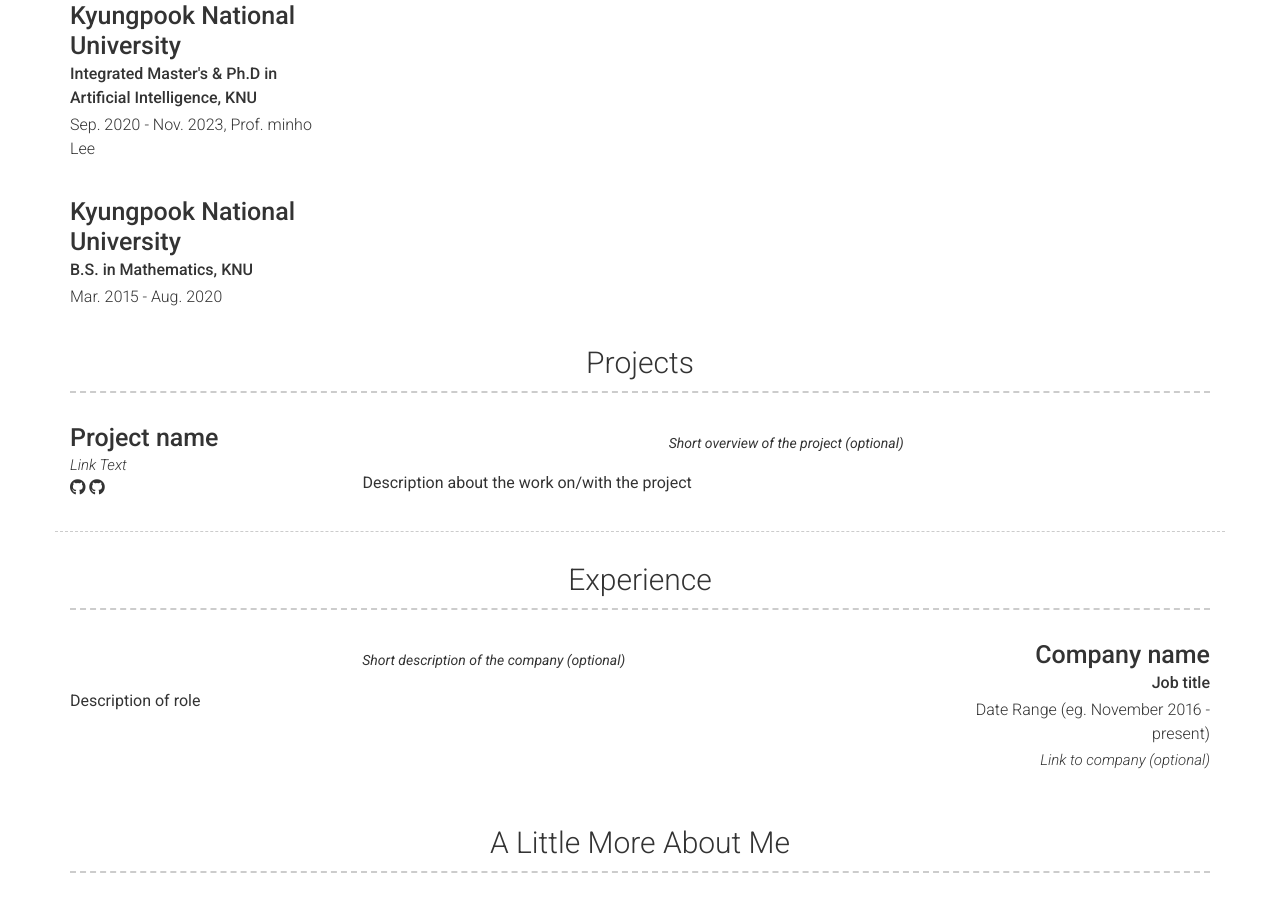
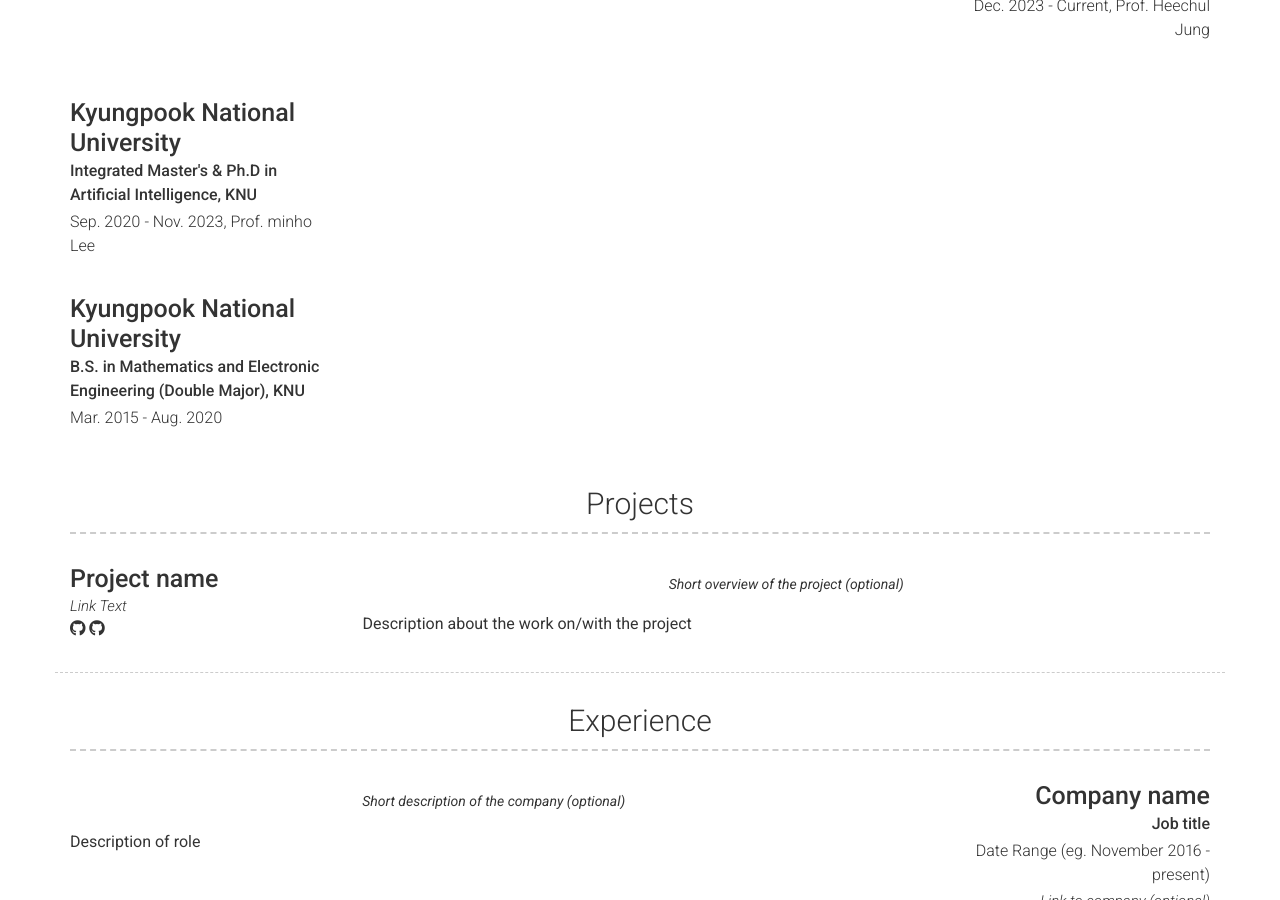
Before and after one commit to zini9405/zini9405.github.io, a Jekyll site: the page built from index.md, in a window 1280 px wide and 900 px high, scrolled down 725 px. Built offline with Jekyll 4.4.1, drawn with Linux system fonts in a browser that asks for light colours; nearby versions of some CDN libraries.

Commit message:
Update _config.yml

```diff
--- a/_config.yml
+++ b/_config.yml
@@ -76,7 +76,7 @@ content:
   - title: Education
     layout: list
     content:
-      - layout: top-right
+      - layout: right
         title: Kyungpook National University
         sub_title: Integrated Master's & Ph.D in Artificial Intelligence, KNU
         caption: Dec. 2023 - Current, Prof. Heechul Jung
@@ -92,9 +92,9 @@ content:
         #   Short institution or course description (optional)
         # description: | # this will include new lines to allow paragraphs
         #   Description of qualification
-      - layout: top-left
+      - layout: left
         title: Kyungpook National University
-        sub_title: B.S. in Mathematics, KNU
+        sub_title: B.S. in Mathematics and Electronic Engineering (Double Major), KNU
         caption: Mar. 2015 - Aug. 2020
         # quote: >
         #   Short institution or course description (optional)
```
